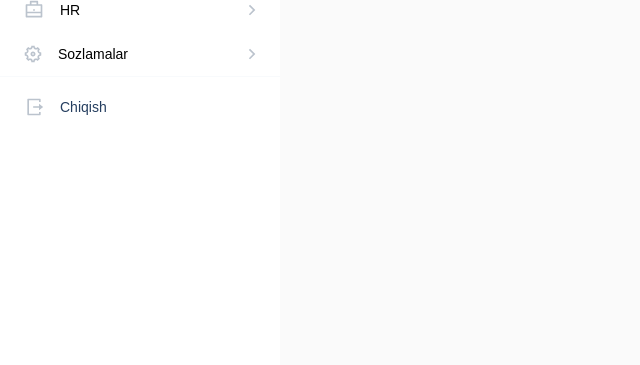
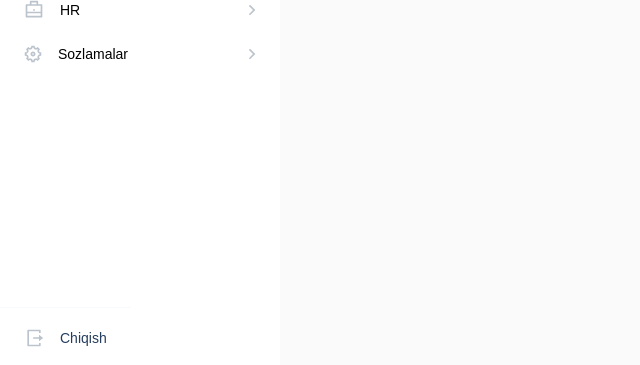
Before and after one commit to AzimovAsadbek/crm-project, a React (Vite) app: page /analitika in a window 1280 px wide. Shown: the part 432-797 px from the top of the page, without its empty margins (0-640 px from the left). Built offline with nearby package versions, Linux system fonts and the light colour scheme.

Commit message:
logout done

```diff
--- a/src/components/Sidebar/style.js
+++ b/src/components/Sidebar/style.js
@@ -40,22 +40,27 @@ const Logo = styled.div`
   border-bottom: 1px solid #f8fafc;
   cursor: pointer;
   background-color: white;
-  position: sticky;
-  top: 0;
 `;
 
-const LogOut = styled(Logo)`
+const LogOut = styled.div`
   display: flex;
+  align-items: center;
+  gap: 16px;
+
+  position: fixed;
+  bottom: 0;
+
   font-size: 14px;
   font-weight: 500;
+  line-height: 28px;
+  color: #253e5f;
+
   border-top: 1px solid #f8fafc;
-  position: sticky;
-  margin-bottom: auto;
-  bottom: 0;
   border-bottom: 0;
-  color: #253e5f;
-  align-items: center;
-  gap: 16px;
+  background-color: white;
+  cursor: pointer;
+
+  padding: 16px 24px;
 `;
 const Exit = styled(exit)``;
 
```
